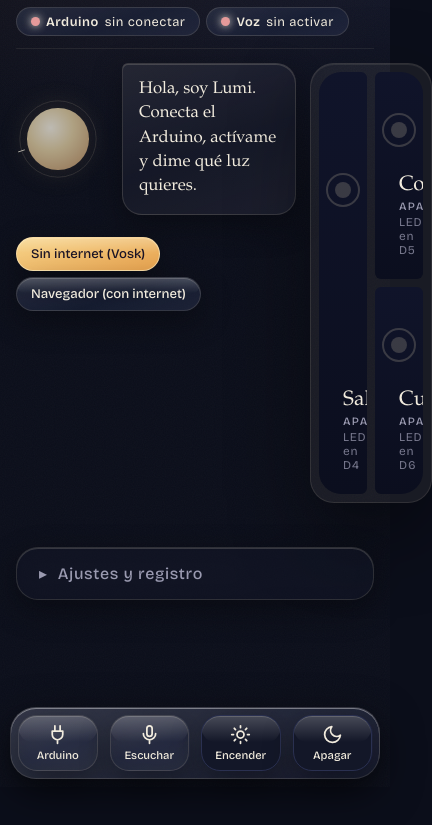
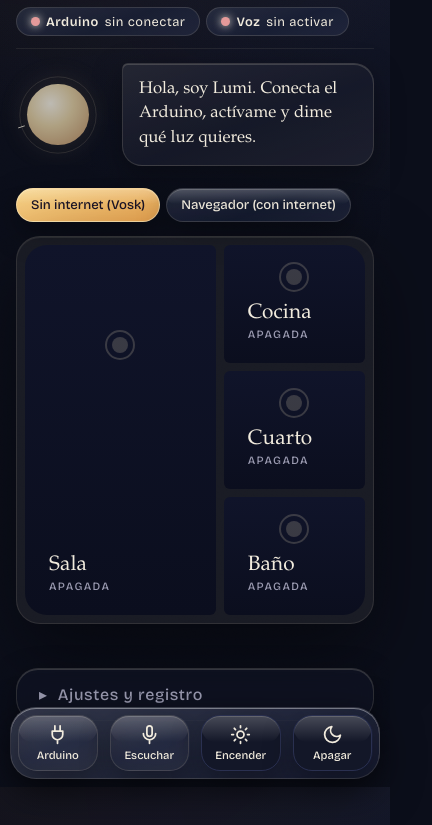
Before and after one commit to AlGit-hub/Proyecto-I.I, a plain HTML site: page index.html in a window 390 px wide. Shown: the part 57-882 px from the top of the page, 432 px wide, since content can reach past the window. Before the commit the page ends 844 px from the top, so only its background shows below. Drawn offline with Linux system fonts and the light colour scheme.

Commit message:
Se agrega el Baño

```diff
--- a/index.html
+++ b/index.html
@@ -107,10 +107,10 @@
 
   /* ---------- Plano de la casa ---------- */
   .plano {
-    display: grid; grid-template-columns: 1.35fr 1fr; grid-template-rows: 1fr 1fr;
+    display: grid; grid-template-columns: 1.35fr 1fr; grid-template-rows: 1fr 1fr 1fr;
     gap: 6px; padding: 6px; background: var(--muro);
     border-radius: 22px; min-height: 400px;
-    grid-template-areas: "sala cocina" "sala cuarto";
+    grid-template-areas: "sala cocina" "sala cuarto" "sala bano";
   }
   .hab {
     position: relative; overflow: hidden; border: 0; cursor: pointer; text-align: left;
@@ -120,7 +120,8 @@
   }
   .hab[data-hab="sala"] { grid-area: sala; border-radius: 16px 4px 4px 16px; }
   .hab[data-hab="cocina"] { grid-area: cocina; border-radius: 4px 16px 4px 4px; }
-  .hab[data-hab="cuarto"] { grid-area: cuarto; border-radius: 4px 4px 16px 4px; }
+  .hab[data-hab="cuarto"] { grid-area: cuarto; border-radius: 4px; }
+  .hab[data-hab="bano"] { grid-area: bano; border-radius: 4px 4px 16px 4px; }
   .hab:hover { background: #0D1534; }
   .hab[aria-pressed="true"] { background: radial-gradient(circle at 50% 42%, rgba(255,200,87,.26), rgba(255,159,67,.07) 60%, #0A1028 100%); }
 
@@ -248,7 +249,7 @@
   details.ajustes { border-color: var(--borde-vidrio); box-shadow: var(--brillo); -webkit-backdrop-filter: blur(14px); backdrop-filter: blur(14px); }
 
   @media (max-width: 860px) {
-    /* Más compacto: que el plano completo (sala, cocina y cuarto) quepa en pantalla */
+    /* Más compacto: que el plano completo (sala, cocina, cuarto y baño) quepa en pantalla */
     .pagina { padding-top: 10px; }
     .marca h1 { font-size: 1.6rem; }
     .marca p { display: none; }
@@ -260,7 +261,7 @@
     .lumi .ejemplo { display: none; }
     .lumi .modos-caja > span { display: none; }
     .modo { padding: 6px 11px; font-size: .8rem; }
-    .plano { min-height: 0; height: clamp(250px, 40svh, 360px); }
+    .plano { min-height: 0; height: clamp(290px, 46svh, 420px); }
     .lampara { top: 28%; width: 34px; height: 34px; }
     .hab { padding: 10px 12px; }
     .hab .nombre { font-size: 1.15rem; }
@@ -364,7 +365,8 @@ body::after {
 .hab { background: linear-gradient(180deg, #10142A, #0B0E1E); transition: background .8s ease, box-shadow .8s ease; padding: 22px 24px; }
 .hab[data-hab="sala"]   { border-radius: 22px 6px 6px 22px; }
 .hab[data-hab="cocina"] { border-radius: 6px 22px 6px 6px; }
-.hab[data-hab="cuarto"] { border-radius: 6px 6px 22px 6px; }
+.hab[data-hab="cuarto"] { border-radius: 6px; }
+.hab[data-hab="bano"]   { border-radius: 6px 6px 22px 6px; }
 .hab:hover { background: linear-gradient(180deg, #161B36, #0E1226); }
 .hab[aria-pressed="true"] {
   background: radial-gradient(circle at 50% 38%, rgba(242,195,107,.30), rgba(224,142,69,.08) 62%, #0B0E1E 100%);
@@ -413,11 +415,13 @@ input[type=text], select { background: #0A0D1B; border-color: rgba(255,236,200,.
   .pagina { padding-top: 18px; }
   .cabecera { margin-bottom: 14px; padding-bottom: 12px; }
   .marca h1 { font-size: 1.9rem; }
-  .escena { gap: 14px; }
+  .escena { gap: 14px; grid-template-columns: 1fr; }
   .lumi .burbuja { font-size: 1.05rem; padding: 14px 16px; border-radius: 6px 20px 20px 20px; }
-  .plano { border-radius: 24px; padding: 8px; gap: 8px; }
+  .plano { border-radius: 24px; padding: 8px; gap: 8px; min-height: 0; }
   .hab .nombre { font-size: 1.3rem; }
   .hab .estado { font-size: .7rem; }
+  .hab .pin { display: none; }
+  .lampara { top: 27%; width: 30px; height: 30px; }
   .controles { justify-content: space-between; margin-top: 0; animation: none; }
   .controles .btn { border-radius: 19px; padding: 8px 2px; letter-spacing: 0; }
   .controles .btn.principal { border-color: var(--borde-vidrio); }
@@ -592,9 +596,10 @@ function cargarScript(rutas) {
 const HABITACIONES = {
   sala:   { on: 'S', off: 's', pin: 'D4', articulo: 'la sala' },
   cocina: { on: 'C', off: 'c', pin: 'D5', articulo: 'la cocina' },
-  cuarto: { on: 'Q', off: 'q', pin: 'D6', articulo: 'el cuarto' }
+  cuarto: { on: 'Q', off: 'q', pin: 'D6', articulo: 'el cuarto' },
+  bano:   { on: 'B', off: 'b', pin: 'D7', articulo: 'el baño', nombre: 'Baño' }
 };
-const estadoLuz = { sala: false, cocina: false, cuarto: false };
+const estadoLuz = { sala: false, cocina: false, cuarto: false, bano: false };
 
 function crearPlano() {
   $('plano').innerHTML = '';
@@ -605,7 +610,7 @@ function crearPlano() {
     b.setAttribute('aria-pressed', 'false');
     b.innerHTML =
       '<span class="lampara" aria-hidden="true"></span>' +
-      '<span class="nombre">' + h + '</span>' +
+      '<span class="nombre">' + (HABITACIONES[h].nombre || h) + '</span>' +
       '<span class="estado" id="e-' + h + '">Apagada</span>' +
       '<span class="pin">LED en ' + HABITACIONES[h].pin + '</span>';
     b.onclick = () => enviar(!estadoLuz[h], h);   // botón: sin respuesta de Lumi
@@ -794,7 +799,7 @@ async function desconectarArduino() {
 }
 
 // Cambia la luz en pantalla y la envía al Arduino. Devuelve true si llegó al Arduino.
-// hab: 'sala' | 'cocina' | 'cuarto' | 'todas'
+// hab: 'sala' | 'cocina' | 'cuarto' | 'bano' | 'todas'
 async function enviar(on, hab) {
   pintarLuz(hab, on);
   const verbo = on ? 'ENCENDER' : 'APAGAR';
@@ -908,8 +913,9 @@ function interpretarComando(textoCrudo) {
   if (/\b(sala|salon|living|estancia)\b/.test(t)) hab = 'sala';
   else if (/\b(cocina)\b/.test(t)) hab = 'cocina';
   else if (/\b(cuarto|habitacion|pieza|dormitorio|alcoba)\b/.test(t)) hab = 'cuarto';
+  else if (/\b(bano|banos|aseo|sanitario|wc)\b/.test(t)) hab = 'bano';
   else if (/\b(todo|toda|todas|todos|casa|luces)\b/.test(t)) hab = 'todas';
-  if (!hab) return { ignorado: true, razon: 'No mencionaste qué lugar (sala, cocina, cuarto o todo).' };
+  if (!hab) return { ignorado: true, razon: 'No mencionaste qué lugar (sala, cocina, cuarto, baño o todo).' };
 
   return { on, hab };
 }
@@ -966,7 +972,7 @@ function procesarTexto(texto, conf, parcial) {
 // Lista cerrada de frases: Vosk solo elige entre estas (o «[unk]» si no reconoce nada).
 // Si alguna palabra (por ejemplo «lumi») no está en el vocabulario del modelo, Vosk la ignora sin fallar.
 const VERBOS_V = ['enciende', 'prende', 'apaga'];
-const LUGARES_V = ['la sala', 'la cocina', 'el cuarto', 'todo', 'todas las luces', 'la luz de la sala', 'la luz de la cocina', 'la luz del cuarto'];
+const LUGARES_V = ['la sala', 'la cocina', 'el cuarto', 'el baño', 'todo', 'todas las luces', 'la luz de la sala', 'la luz de la cocina', 'la luz del cuarto', 'la luz del baño'];
 let FRASES_VOSK = new Set();
 let GRAMATICA_VOSK = '';
 // Con la palabra de activación obligatoria, TODAS las frases empiezan por «oye»: así la voz de Lumi
```
Also changed, not shown: 1 other file.
